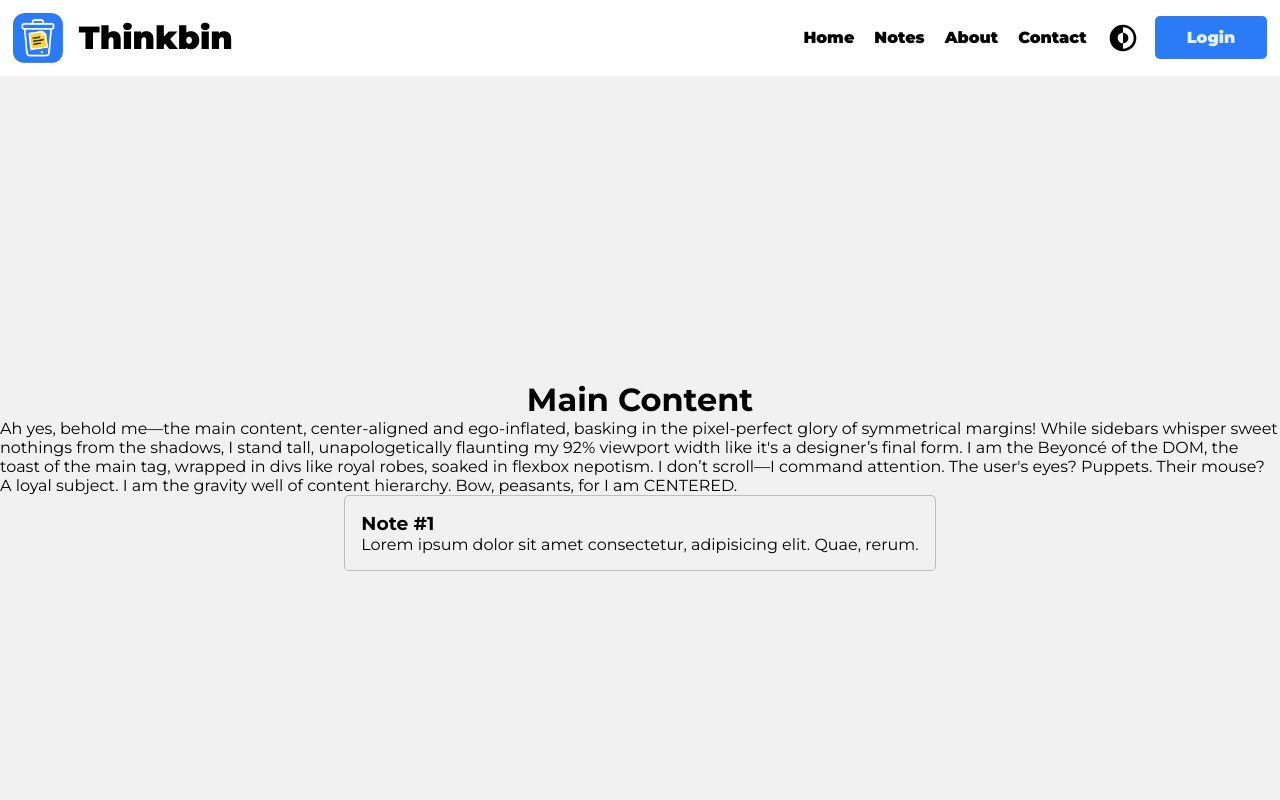
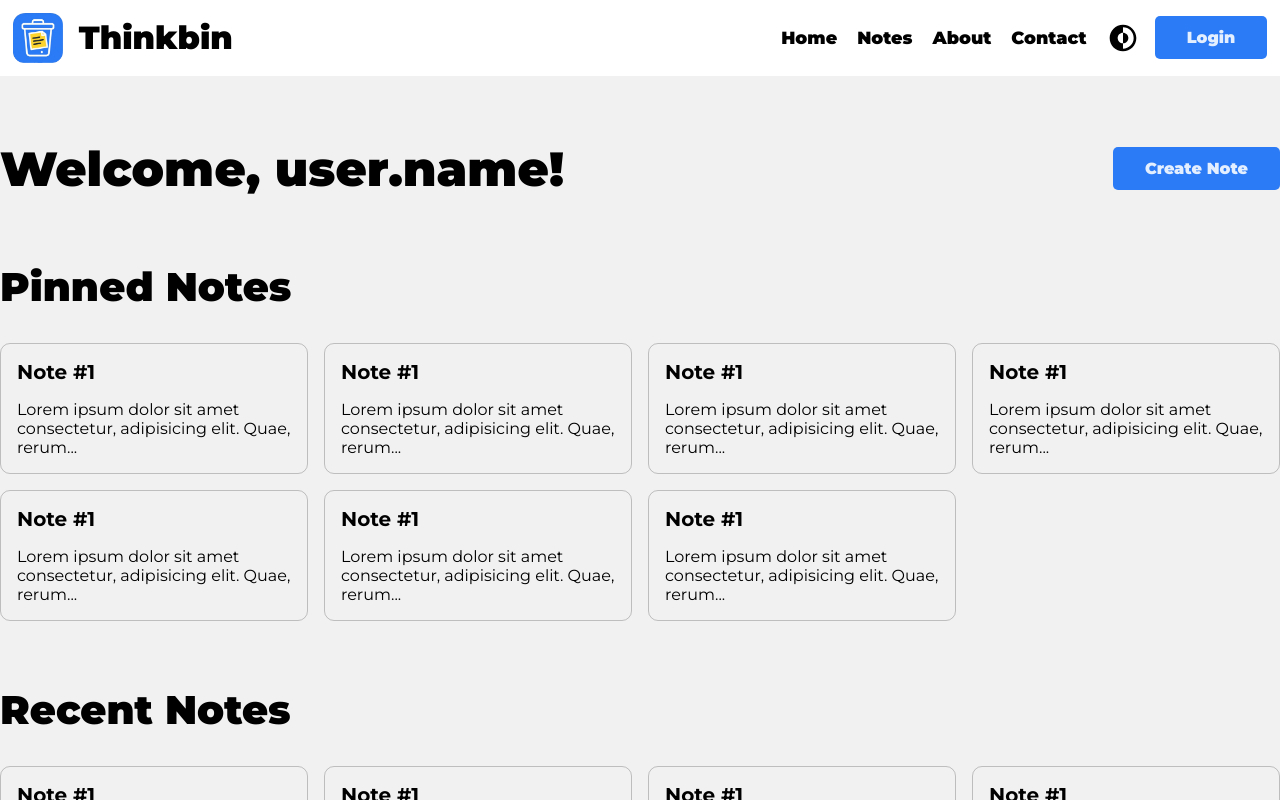
Before and after one commit to totallyrens/thinkbin, a React (Vite) app: page / in a window 1280 px wide. Built offline with nearby package versions, Linux system fonts and the light colour scheme.

Commit message:
Created Dashboard

```diff
--- a/src/components/Button/Button.css
+++ b/src/components/Button/Button.css
@@ -6,7 +6,6 @@ button {
   padding: 0.75rem 2rem;
   color: var(--text-light);
   background: var(--primary);
-  margin-left: 1rem;
   border-radius: var(--radius-s);
   cursor: pointer;
   transition: background-color 150ms ease-in;
--- a/src/components/Header/Header.css
+++ b/src/components/Header/Header.css
@@ -24,6 +24,10 @@
 .nav-right {
   display: flex;
   align-items: center;
+
+  button {
+    margin-left: 1rem;
+  }
 }
 
 .theme-toggle {
@@ -96,6 +100,7 @@ header nav ul li {
 
 header nav ul li a {
   font-weight: 900;
+  font-size: 1.1rem;
   text-decoration: none;
   transition: color 150ms ease-in;
   color: var(--text-light);
--- a/src/components/Main/Main.css
+++ b/src/components/Main/Main.css
@@ -3,11 +3,40 @@ main {
   height: 100%;
 }
 
-/* Temporarily */
+.content h1 {
+  font-weight: 900;
+  font-size: 3rem;
+}
+
 .content {
   height: 100%;
+  margin-top: 4rem;
   display: flex;
   flex-direction: column;
-  justify-content: center;
+}
+
+.create-note-container {
+  width: 100%;
+  display: flex;
+  justify-content: space-between;
   align-items: center;
+  margin-bottom: 4rem;
 }
+
+.recent-notes {
+  margin-top: 2rem;
+}
+
+.recent-notes__heading,
+.pinned-notes__heading {
+  margin-bottom: 2rem;
+  font-size: 2.5rem;
+  font-weight: 900;
+}
+
+.notes-container {
+  display: grid;
+  grid-template-columns: repeat(auto-fit, minmax(300px, 1fr));
+  gap: 1rem;
+  margin-bottom: 2rem;
+}
--- a/src/components/Main/Main.jsx
+++ b/src/components/Main/Main.jsx
@@ -1,24 +1,36 @@
 import './Main.css';
 import Note from '../Note/Note';
+import Button from '../Button/Button';
 
 const Main = () => {
   return (
     <main>
       <div class="content container">
-        {/* The Logo was just a temporary h1 */}
-        <h1>Main Content</h1>
-        <p>
-          Ah yes, behold me—the main content, center-aligned and ego-inflated,
-          basking in the pixel-perfect glory of symmetrical margins! While
-          sidebars whisper sweet nothings from the shadows, I stand tall,
-          unapologetically flaunting my 92% viewport width like it's a
-          designer’s final form. I am the Beyoncé of the DOM, the toast of the
-          main tag, wrapped in divs like royal robes, soaked in flexbox
-          nepotism. I don’t scroll—I command attention. The user's eyes?
-          Puppets. Their mouse? A loyal subject. I am the gravity well of
-          content hierarchy. Bow, peasants, for I am CENTERED.
-        </p>
-        <Note />
+        <div className="create-note-container">
+          <h1>Welcome, user.name!</h1>
+          <Button label="Create Note" />
+        </div>
+        <div className="pinned-notes">
+          <h2 className="pinned-notes__heading">Pinned Notes</h2>
+          <div className="notes-container">
+            <Note />
+            <Note />
+            <Note />
+            <Note />
+            <Note />
+            <Note />
+            <Note />
+          </div>
+        </div>
+        <div className="recent-notes">
+          <h2 className="recent-notes__heading">Recent Notes</h2>
+          <div className="notes-container">
+            <Note />
+            <Note />
+            <Note />
+            <Note />
+          </div>
+        </div>
       </div>
     </main>
   );
--- a/src/components/Note/Note.css
+++ b/src/components/Note/Note.css
@@ -1,6 +1,11 @@
 .note-card {
   padding: 1rem;
-  border-radius: var(--radius-s);
+  border-radius: var(--radius-m);
   border: 1px solid #4e4e4e50;
   color: var(--text-dark);
+
+  h3 {
+    font-size: 1.25rem;
+    margin-bottom: 1rem;
+  }
 }
--- a/src/components/Note/Note.jsx
+++ b/src/components/Note/Note.jsx
@@ -5,7 +5,7 @@ const Note = () => {
     <div className="note-card">
       <h3>Note #1</h3>
       <p>
-        Lorem ipsum dolor sit amet consectetur, adipisicing elit. Quae, rerum.
+        Lorem ipsum dolor sit amet consectetur, adipisicing elit. Quae, rerum...
       </p>
     </div>
   );
```
